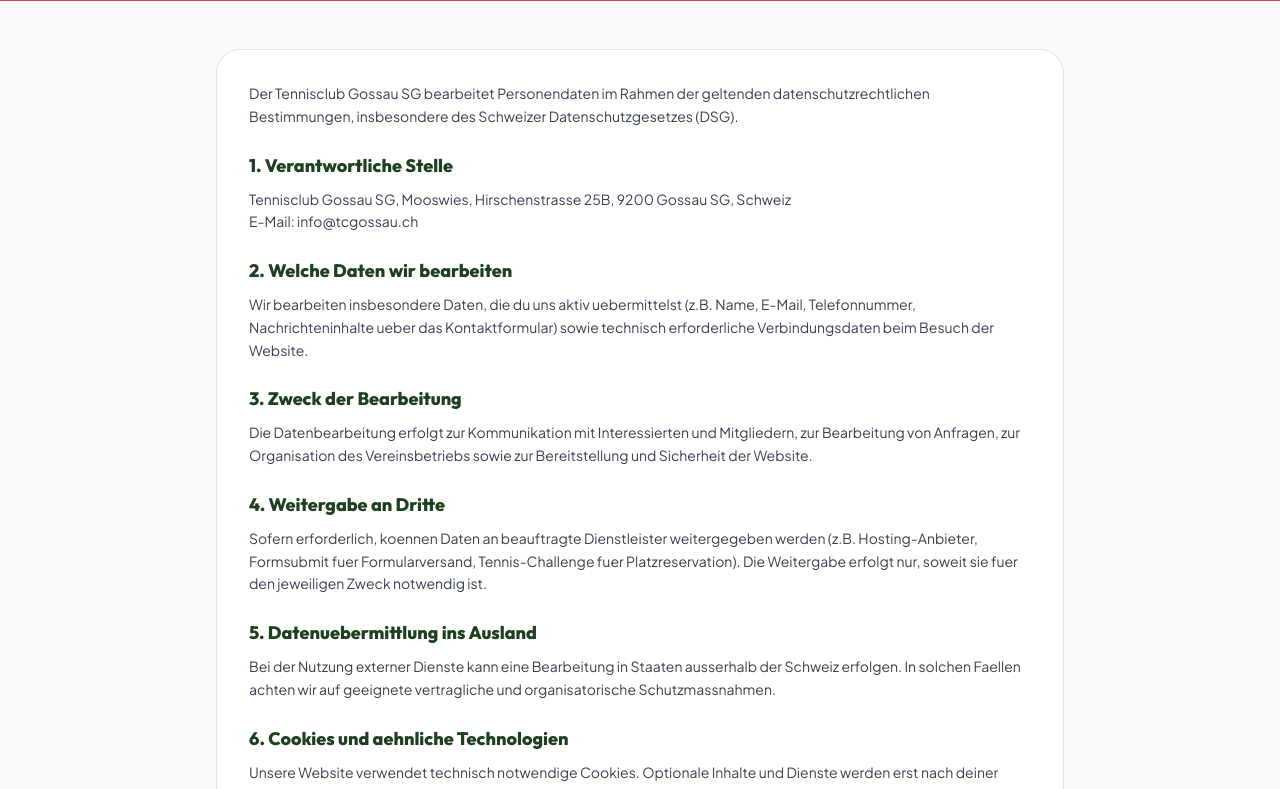
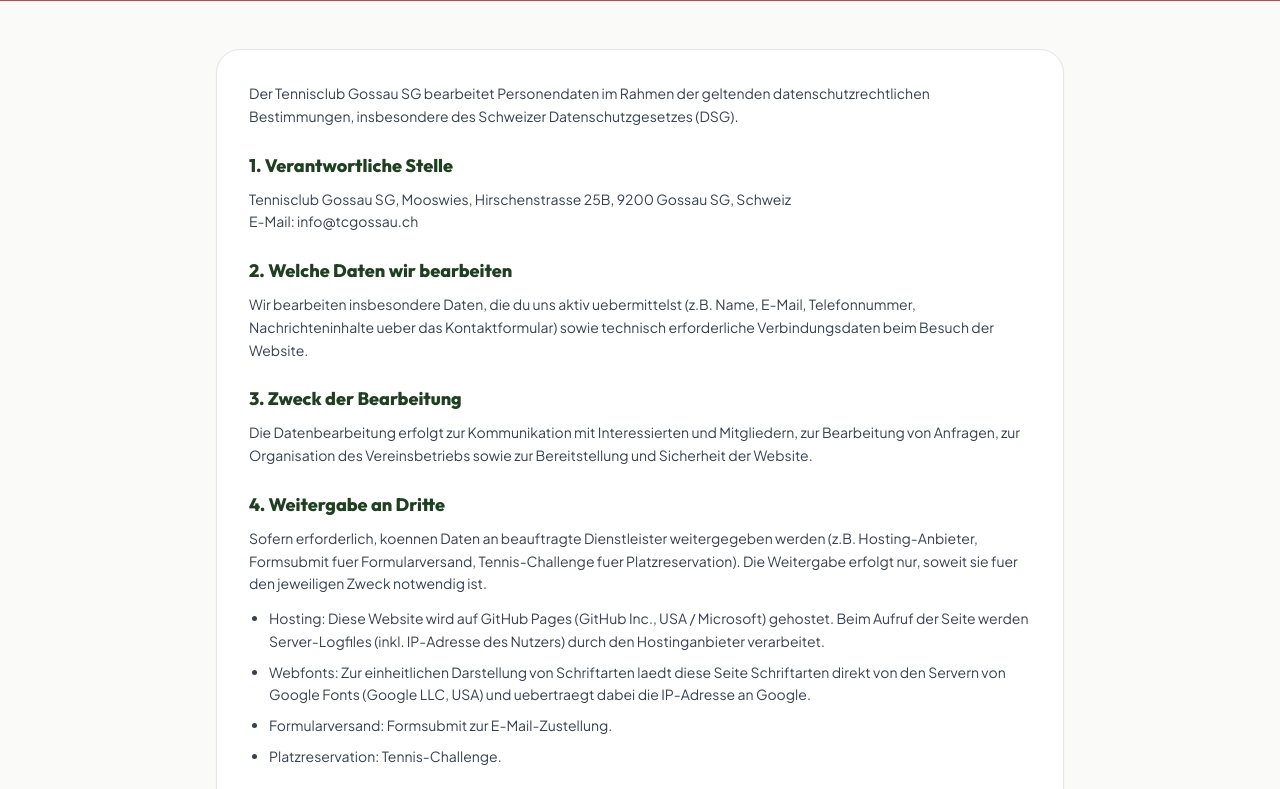
Before and after one commit to ayanshgaanksbg-lang/TCGOSSAU, a plain HTML site: page datenschutz.html in a window 1280 px wide. Shown: the part 83-872 px from the top of the page. Drawn offline with nearby package versions, Linux system fonts and the light colour scheme.

Commit message:
Update datenschutz.html

```diff
--- a/datenschutz.html
+++ b/datenschutz.html
@@ -28,7 +28,7 @@
     <header class="bg-tennis-dark text-white border-b-4 border-clay-600">
       <div class="max-w-4xl mx-auto px-4 sm:px-6 py-6 flex items-center justify-between gap-4">
         <h1 class="text-xl sm:text-2xl font-extrabold font-display">Datenschutzerklaerung</h1>
-        <a href="tcgossau.html" class="text-sm font-bold hover:text-stone-200 transition-colors">Zurueck zur Website</a>
+        <a href="index.html" class="text-sm font-bold hover:text-stone-200 transition-colors">Zurueck zur Website</a>
       </div>
     </header>
 
@@ -70,13 +70,22 @@
             Formsubmit fuer Formularversand, Tennis-Challenge fuer Platzreservation). Die Weitergabe erfolgt nur,
             soweit sie fuer den jeweiligen Zweck notwendig ist.
           </p>
+          <ul class="mt-3 text-sm text-gray-700 leading-relaxed list-disc pl-5 space-y-2">
+            <li>Hosting: Diese Website wird auf GitHub Pages (GitHub Inc., USA / Microsoft) gehostet. Beim Aufruf der Seite werden Server-Logfiles (inkl. IP-Adresse des Nutzers) durch den Hostinganbieter verarbeitet.</li>
+            <li>Webfonts: Zur einheitlichen Darstellung von Schriftarten laedt diese Seite Schriftarten direkt von den Servern von Google Fonts (Google LLC, USA) und uebertraegt dabei die IP-Adresse an Google.</li>
+            <li>Formularversand: Formsubmit zur E-Mail-Zustellung.</li>
+            <li>Platzreservation: Tennis-Challenge.</li>
+          </ul>
         </div>
 
         <div>
           <h2 class="text-lg font-extrabold text-tennis-dark font-display">5. Datenuebermittlung ins Ausland</h2>
           <p class="mt-2 text-sm text-gray-700 leading-relaxed">
             Bei der Nutzung externer Dienste kann eine Bearbeitung in Staaten ausserhalb der Schweiz erfolgen.
-            In solchen Faellen achten wir auf geeignete vertragliche und organisatorische Schutzmassnahmen.
+            Durch die Einbindung amerikanischer Dienste (GitHub/Microsoft und Google) koennen Verbindungsdaten
+            wie die IP-Adresse in die USA uebertragen werden. In solchen Faellen achten wir auf geeignete
+            vertragliche und organisatorische Schutzmassnahmen; die Anbieter werden dabei durch angemessene
+            Garantien (z.B. Standardvertragsklauseln) zum Datenschutz verpflichtet.
           </p>
         </div>
 
```
